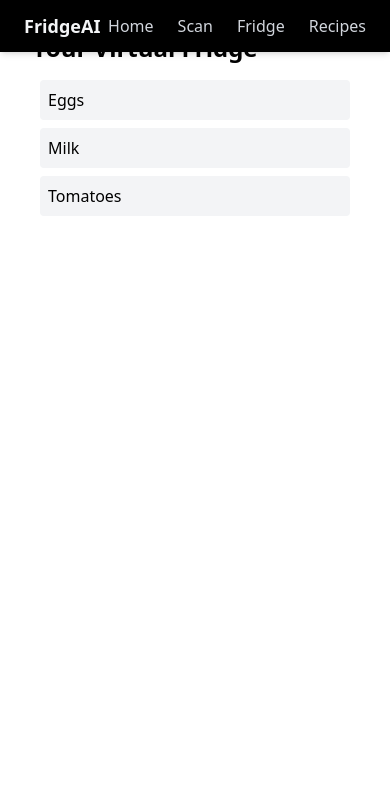
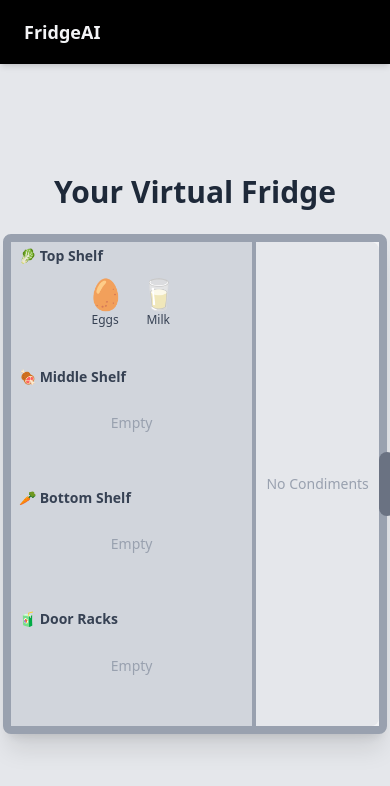
Before and after one commit to PhongCT1105/LiveAI, a React (Vite) app in the folder frontend/: page /fridge in a window 390 px wide. Shown: the top 786 px of the page. Built offline with nearby package versions, Linux system fonts and the light colour scheme.

Commit message:
update fridge structure

```diff
--- a/frontend/src/components/Fridges.tsx
+++ b/frontend/src/components/Fridges.tsx
@@ -4,16 +4,85 @@ import { getStoredIngredients } from "../utils/fridgeHelper";
 const Fridge = () => {
   const [ingredients, setIngredients] = useState(getStoredIngredients());
 
+  // Categorizing shelves realistically
+  const fridgeSections = {
+    "🥬 Top Shelf": ingredients.filter(item => ["Eggs", "Cheese", "Milk"].includes(item)),
+    "🍖 Middle Shelf": ingredients.filter(item => ["Chicken", "Fish", "Tofu"].includes(item)),
+    "🥕 Bottom Shelf": ingredients.filter(item => ["Carrot", "Lettuce", "Broccoli"].includes(item)),
+    "🧃 Door Racks": ingredients.filter(item => ["Juice", "Butter", "Ketchup"].includes(item)),
+  };
+
   return (
-    <div className="p-8">
-      <h2 className="text-2xl font-bold">Your Virtual Fridge</h2>
-      <ul className="mt-4">
-        {ingredients.map((item, index) => (
-          <li key={index} className="bg-gray-100 p-2 m-2 rounded">{item}</li>
-        ))}
-      </ul>
+    <div className="flex flex-col items-center justify-center min-h-screen bg-gray-200 pt-16">
+      <h2 className="text-3xl font-bold text-gray-800 mb-6">Your Virtual Fridge</h2>
+
+      {/* Fridge Container */}
+      <div className="relative w-96 h-[500px] bg-gray-100 rounded-lg border-8 border-gray-400 shadow-xl flex">
+
+        {/* Main Fridge Section */}
+        <div className="w-2/3 h-full bg-white rounded-l-lg border-r-4 border-gray-400">
+          {Object.entries(fridgeSections).map(([sectionName, items], index) => (
+            <div key={index} className="relative flex flex-wrap justify-center items-center w-full h-1/4 border-b border-gray-300 last:border-none bg-gray-300 bg-opacity-30">
+              {/* Shelf Label */}
+              <div className="absolute left-2 top-1 text-gray-700 text-sm font-semibold">{sectionName}</div>
+
+              {/* Ingredient Icons */}
+              {items.length > 0 ? (
+                items.map((item, idx) => (
+                  <div key={idx} className="m-2 flex flex-col items-center">
+                    <span className="text-3xl">{getIngredientIcon(item)}</span>
+                    <span className="text-xs text-gray-700">{item}</span>
+                  </div>
+                ))
+              ) : (
+                <span className="text-gray-400 text-sm">Empty</span>
+              )}
+            </div>
+          ))}
+        </div>
+
+        {/* Door Section */}
+        <div className="w-1/3 h-full bg-gray-200 rounded-r-lg relative">
+          <div className="absolute top-1/2 -right-4 transform -translate-y-1/2 w-4 h-16 bg-gray-500 rounded-lg"></div> {/* Handle */}
+          <div className="flex flex-col h-full justify-evenly p-2">
+            {fridgeSections["🧃 Door Racks"].length > 0 ? (
+              fridgeSections["🧃 Door Racks"].map((item, idx) => (
+                <div key={idx} className="flex flex-col items-center bg-gray-100 rounded-md p-1 shadow">
+                  <span className="text-2xl">{getIngredientIcon(item)}</span>
+                  <span className="text-xs text-gray-700">{item}</span>
+                </div>
+              ))
+            ) : (
+              <span className="text-gray-400 text-sm text-center">No Condiments</span>
+            )}
+          </div>
+        </div>
+      </div>
     </div>
   );
 };
 
+// Function to return corresponding ingredient icons
+const getIngredientIcon = (item) => {
+  const icons = {
+    "Milk": "🥛",
+    "Cheese": "🧀",
+    "Yogurt": "🍦",
+    "Apple": "🍎",
+    "Banana": "🍌",
+    "Orange": "🍊",
+    "Carrot": "🥕",
+    "Broccoli": "🥦",
+    "Lettuce": "🥬",
+    "Eggs": "🥚",
+    "Chicken": "🍗",
+    "Fish": "🐟",
+    "Tofu": "🫛",
+    "Juice": "🧃",
+    "Butter": "🧈",
+    "Ketchup": "🍅",
+  };
+  return icons[item] || "❓";
+};
+
 export default Fridge;
--- a/frontend/src/components/Navbar.tsx
+++ b/frontend/src/components/Navbar.tsx
@@ -2,13 +2,13 @@ import { Link } from "react-router-dom";
 
 const Navbar = () => {
   return (
-    <nav className="fixed top-0 left-0 w-full bg-black bg-opacity-80 py-3 px-6 shadow-md z-10">
-      <div className="container mx-auto flex justify-between items-center">
+    <nav className="fixed top-0 left-0 w-full h-16 bg-black bg-opacity-80 px-6 shadow-md z-20">
+      <div className="container mx-auto flex justify-between items-center h-full">
         {/* Logo */}
         <h1 className="text-lg font-semibold text-gray-100">FridgeAI</h1>
 
         {/* Navigation Links */}
-        <div className="space-x-6">
+        <div className="hidden md:flex space-x-6">
           <Link to="/" className="text-gray-300 hover:text-white transition">Home</Link>
           <Link to="/scan" className="text-gray-300 hover:text-white transition">Scan</Link>
           <Link to="/fridge" className="text-gray-300 hover:text-white transition">Fridge</Link>
```
